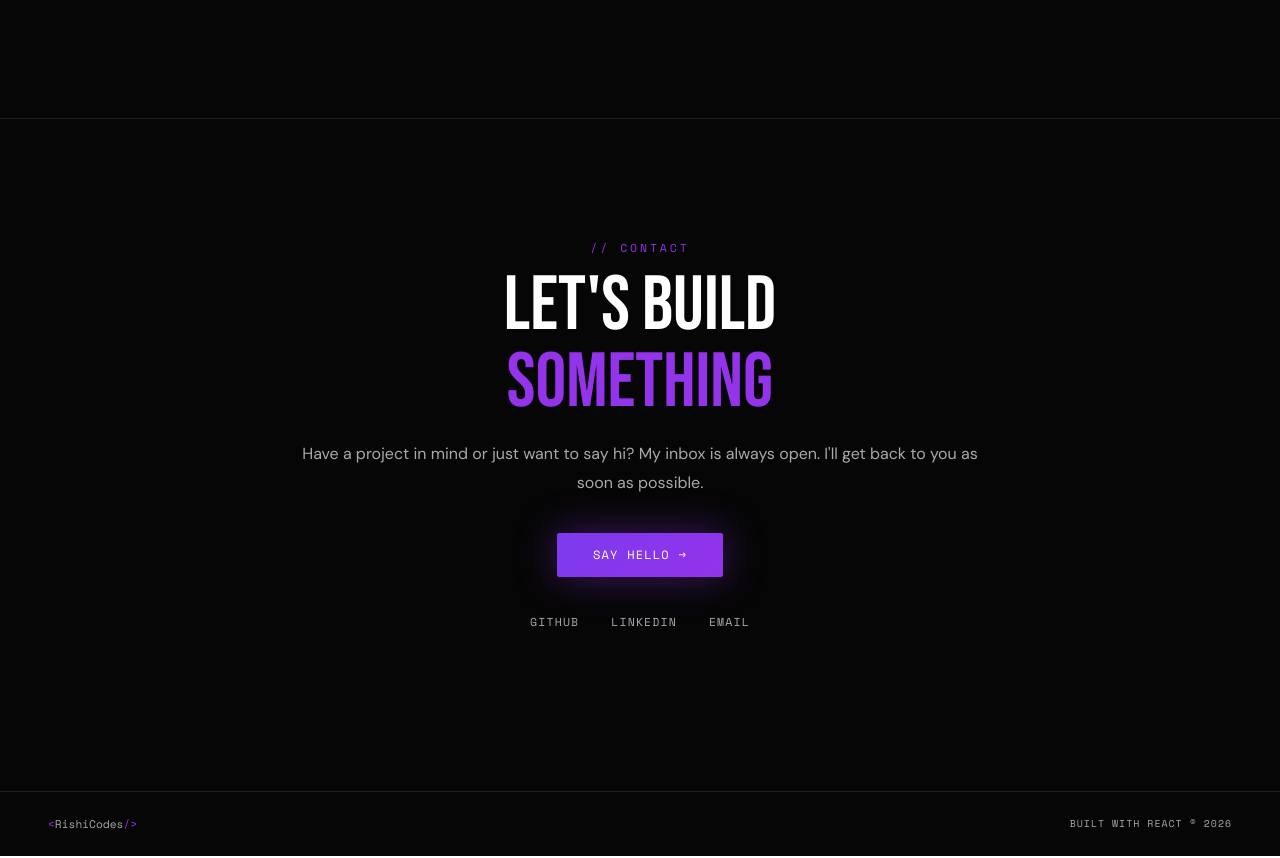
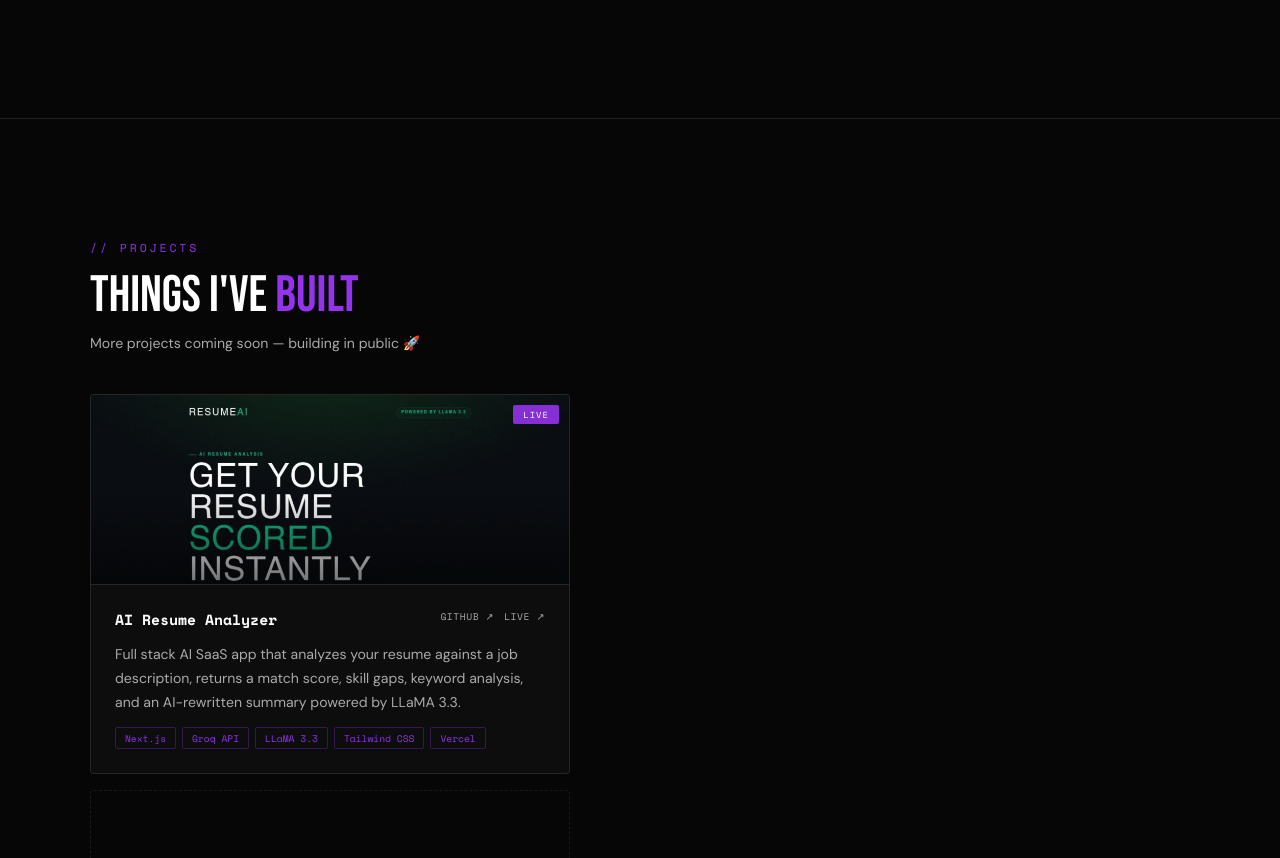
Before and after one commit to rishicodes-7/rishi-portfolio, a React (Vite) app: page / in a window 1280 px wide. Shown: the part 1942-2800 px from the top of the page. Built offline with nearby package versions, Linux system fonts and the light colour scheme.

Commit message:
added projects section with AI Resume Analyzer

```diff
--- a/src/App.jsx
+++ b/src/App.jsx
@@ -43,28 +43,42 @@ const SKILLS = [
   { name: "PostgreSQL", level: 78 },
 ];
 
-const NAV_LINKS = ["about", "skills", "contact"];
+const NAV_LINKS = ["about", "skills", "projects", "contact"];
 
+// ── ADD MORE PROJECTS HERE IN THE FUTURE ──────────────────────────────────────
 const PROJECTS = [
   {
-    title: "DevConnect",
-    desc: "Full-featured social platform for developers with real-time chat, post feeds, GitHub OAuth login, and profile portfolios.",
-    tech: ["React", "Node.js", "MongoDB", "Socket.io", "JWT"],
-    live: "#", github: "https://github.com/rishicodes-7",
+    title: "AI Resume Analyzer",
+    desc: "Full stack AI SaaS app that analyzes your resume against a job description, returns a match score, skill gaps, keyword analysis, and an AI-rewritten summary powered by LLaMA 3.3.",
+    tech: ["Next.js", "Groq API", "LLaMA 3.3", "Tailwind CSS", "Vercel"],
+    live: "https://my-resume-ai-rishicodes-7s-projects.vercel.app",
+    github: "https://github.com/rishicodes-7/my-resume-ai",
+    image: "/resume-ai.png",
+    badge: "LIVE",
   },
-  {
-    title: "ShopSwift",
-    desc: "End-to-end e-commerce solution with product management, cart system, Stripe payments, and order tracking. 98/100 Lighthouse score.",
-    tech: ["Next.js", "PostgreSQL", "Prisma", "Stripe", "TypeScript"],
-    live: "#", github: "https://github.com/rishicodes-7",
-  },
-  {
-    title: "TaskFlow",
-    desc: "Kanban-style project management app with drag-and-drop boards, real-time collaboration, and Redis caching reducing DB load by 60%.",
-    tech: ["React", "Express", "MongoDB", "Redis", "Docker"],
-    live: "#", github: "https://github.com/rishicodes-7",
-  },
+  // ── PROJECT 2 — uncomment and fill in when ready ──
+  // {
+  //   title: "Your Next Project",
+  //   desc: "Description of your project goes here.",
+  //   tech: ["React", "Node.js"],
+  //   live: "#",
+  //   github: "https://github.com/rishicodes-7",
+  //   image: null,
+  //   badge: "WIP",
+  // },
+
+  // ── PROJECT 3 — uncomment and fill in when ready ──
+  // {
+  //   title: "Your Next Project",
+  //   desc: "Description of your project goes here.",
+  //   tech: ["React", "Node.js"],
+  //   live: "#",
+  //   github: "https://github.com/rishicodes-7",
+  //   image: null,
+  //   badge: null,
+  // },
 ];
+// ─────────────────────────────────────────────────────────────────────────────
 
 function useInView(threshold = 0.15) {
   const ref = useRef(null);
@@ -134,7 +148,6 @@ function Navbar({ scrolled }) {
           <span style={{ color: "var(--accent)" }}>{"<"}</span>RishiCodes<span style={{ color: "var(--accent)" }}>{">"}</span>
         </span>
 
-        {/* Desktop links */}
         {!isMobile && (
           <div style={{ display: "flex", gap: "28px", alignItems: "center" }}>
             {NAV_LINKS.map(l => (
@@ -160,7 +173,6 @@ function Navbar({ scrolled }) {
           </div>
         )}
 
-        {/* Hamburger */}
         {isMobile && (
           <div style={{ display: "flex", alignItems: "center", gap: "12px" }}>
             <button onClick={toggleTheme} style={{
@@ -193,7 +205,6 @@ function Navbar({ scrolled }) {
         )}
       </nav>
 
-      {/* Mobile menu */}
       {isMobile && menuOpen && (
         <div style={{
           position: "fixed", top: 0, left: 0, right: 0, bottom: 0, zIndex: 99,
@@ -278,16 +289,13 @@ function Hero() {
       boxSizing: "border-box", width: "100%",
     }}>
       <ParticlesCanvas />
-      {/* Grid */}
       <div style={{
         position: "absolute", inset: 0, zIndex: 0,
         backgroundImage: `linear-gradient(rgba(147,51,234,0.04) 1px, transparent 1px), linear-gradient(90deg, rgba(147,51,234,0.04) 1px, transparent 1px)`,
         backgroundSize: "60px 60px",
       }} />
-      {/* Glow blob — clipped so it never causes overflow */}
       <div style={{
-        position: "absolute",
-        top: "10%",
+        position: "absolute", top: "10%",
         right: isMobile ? "-100px" : "5%",
         width: isMobile ? "250px" : "400px",
         height: isMobile ? "250px" : "400px",
@@ -297,8 +305,7 @@ function Hero() {
       }} />
 
       <div style={{
-        position: "relative", zIndex: 1,
-        width: "100%",
+        position: "relative", zIndex: 1, width: "100%",
         maxWidth: isMobile ? "100%" : "800px",
         paddingTop: isMobile ? "90px" : "0",
         paddingBottom: isMobile ? "60px" : "0",
@@ -352,8 +359,6 @@ function Hero() {
             borderRadius: "2px", width: isMobile ? "100%" : "auto",
             boxShadow: "0 0 30px rgba(147,51,234,0.4)", transition: "all 0.3s ease",
           }}>Get in Touch</button>
-
-
         </div>
       </div>
     </section>
@@ -375,7 +380,6 @@ function About() {
         opacity: inView ? 1 : 0, transform: inView ? "translateY(0)" : "translateY(40px)",
         transition: "all 0.8s cubic-bezier(0.16,1,0.3,1)",
       }}>
-        {/* Photo */}
         <div style={{ position: "relative", width: isMobile ? "200px" : "100%", margin: isMobile ? "0 auto" : "0" }}>
           <div style={{ width: "100%", paddingBottom: "100%", borderRadius: "4px", position: "relative", overflow: "hidden" }}>
             {[
@@ -401,7 +405,6 @@ function About() {
           }}>FULL STACK</div>
         </div>
 
-        {/* Text */}
         <div style={{ paddingTop: isMobile ? "20px" : "0" }}>
           <p style={{ fontFamily: "'Space Mono', monospace", fontSize: "0.72rem", letterSpacing: "0.25em", color: "#9333ea", textTransform: "uppercase", marginBottom: "12px" }}>// about me</p>
           <h2 style={{
@@ -505,13 +508,26 @@ function Projects() {
       <div style={{ maxWidth: "1100px", margin: "0 auto" }}>
         <div style={{ opacity: inView ? 1 : 0, transform: inView ? "translateY(0)" : "translateY(40px)", transition: "all 0.8s cubic-bezier(0.16,1,0.3,1)" }}>
           <p style={{ fontFamily: "'Space Mono', monospace", fontSize: "0.72rem", letterSpacing: "0.25em", color: "#9333ea", textTransform: "uppercase", marginBottom: "12px" }}>// projects</p>
-          <h2 style={{ fontFamily: "'Bebas Neue', sans-serif", fontSize: isMobile ? "2.2rem" : "clamp(2rem, 4vw, 3.5rem)", color: "var(--text-primary)", lineHeight: 1.1, marginBottom: "40px" }}>
+          <h2 style={{ fontFamily: "'Bebas Neue', sans-serif", fontSize: isMobile ? "2.2rem" : "clamp(2rem, 4vw, 3.5rem)", color: "var(--text-primary)", lineHeight: 1.1, marginBottom: "8px" }}>
             Things I've <span style={{ color: "#9333ea" }}>Built</span>
           </h2>
+          <p style={{ fontFamily: "'DM Sans', sans-serif", fontSize: "0.88rem", color: "var(--text-secondary)", marginBottom: "40px" }}>
+            More projects coming soon — building in public 🚀
+          </p>
         </div>
 
-        <div style={{ display: "grid", gridTemplateColumns: isMobile ? "1fr" : "repeat(auto-fit, minmax(300px, 1fr))", gap: "16px" }}>
-          {PROJECTS.map((p, i) => <ProjectCard key={p.title} project={p} delay={i * 120} inView={inView} />)}
+        {/* Project cards grid */}
+        <div style={{
+          display: "grid",
+          gridTemplateColumns: isMobile ? "1fr" : PROJECTS.length === 1 ? "minmax(300px, 480px)" : "repeat(auto-fit, minmax(300px, 1fr))",
+          gap: "16px",
+        }}>
+          {PROJECTS.map((p, i) => (
+            <ProjectCard key={p.title} project={p} delay={i * 120} inView={inView} />
+          ))}
+
+          {/* Coming Soon placeholder card */}
+          <ComingSoonCard delay={PROJECTS.length * 120} inView={inView} />
         </div>
       </div>
     </section>
@@ -522,15 +538,43 @@ function ProjectCard({ project, delay, inView }) {
   const [hovered, setHovered] = useState(false);
   return (
     <div onMouseEnter={() => setHovered(true)} onMouseLeave={() => setHovered(false)} style={{
-      padding: "24px",
       background: hovered ? "rgba(147,51,234,0.07)" : "var(--card-bg)",
       border: `1px solid ${hovered ? "rgba(147,51,234,0.5)" : "var(--border)"}`,
       borderRadius: "4px", transition: "all 0.3s ease",
       opacity: inView ? 1 : 0, transform: inView ? "translateY(0)" : "translateY(30px)",
       transitionDelay: `${delay}ms`, transitionDuration: "0.7s",
-      display: "flex", flexDirection: "column", gap: "12px",
-      width: "100%", boxSizing: "border-box",
+      display: "flex", flexDirection: "column",
+      width: "100%", boxSizing: "border-box", overflow: "hidden",
     }}>
+      {/* Project screenshot */}
+      {project.image && (
+        <div style={{
+          width: "100%", height: "190px", overflow: "hidden",
+          borderBottom: `1px solid ${hovered ? "rgba(147,51,234,0.4)" : "var(--border)"}`,
+          position: "relative",
+        }}>
+          <img src={project.image} alt={project.title} style={{
+            width: "100%", height: "100%", objectFit: "cover", objectPosition: "top",
+            transition: "transform 0.5s ease",
+            transform: hovered ? "scale(1.04)" : "scale(1)",
+          }} />
+          <div style={{
+            position: "absolute", inset: 0,
+            background: "linear-gradient(to bottom, transparent 50%, rgba(0,0,0,0.55))",
+          }} />
+          {project.badge && (
+            <span style={{
+              position: "absolute", top: 10, right: 10,
+              background: "rgba(147,51,234,0.9)", color: "#fff",
+              fontFamily: "'Space Mono', monospace", fontSize: "0.55rem",
+              padding: "3px 10px", borderRadius: "2px", letterSpacing: "0.12em",
+            }}>{project.badge}</span>
+          )}
+        </div>
+      )}
+
+      {/* Card body */}
+      <div style={{ padding: "24px", display: "flex", flexDirection: "column", gap: "12px", flex: 1 }}>
         <div style={{ display: "flex", justifyContent: "space-between", alignItems: "flex-start", gap: "8px" }}>
           <h3 style={{ fontFamily: "'Space Mono', monospace", fontSize: "0.92rem", color: "var(--text-primary)" }}>{project.title}</h3>
           <div style={{ display: "flex", gap: "10px", flexShrink: 0 }}>
@@ -554,6 +598,37 @@ function ProjectCard({ project, delay, inView }) {
             }}>{t}</span>
           ))}
         </div>
+      </div>
+    </div>
+  );
+}
+
+// ── Coming Soon placeholder ───────────────────────────────────────────────────
+function ComingSoonCard({ delay, inView }) {
+  const [hovered, setHovered] = useState(false);
+  return (
+    <div onMouseEnter={() => setHovered(true)} onMouseLeave={() => setHovered(false)} style={{
+      background: hovered ? "rgba(147,51,234,0.04)" : "transparent",
+      border: `1px dashed ${hovered ? "rgba(147,51,234,0.4)" : "rgba(255,255,255,0.08)"}`,
+      borderRadius: "4px", transition: "all 0.3s ease",
+      opacity: inView ? 1 : 0, transform: inView ? "translateY(0)" : "translateY(30px)",
+      transitionDelay: `${delay}ms`, transitionDuration: "0.7s",
+      display: "flex", flexDirection: "column", alignItems: "center", justifyContent: "center",
+      minHeight: "240px", width: "100%", boxSizing: "border-box", padding: "32px",
+      cursor: "default",
+    }}>
+      <div style={{
+        width: "40px", height: "40px", borderRadius: "50%",
+        border: "1px dashed rgba(147,51,234,0.3)",
+        display: "flex", alignItems: "center", justifyContent: "center",
+        marginBottom: "16px", fontSize: "1.2rem",
+        color: "rgba(147,51,234,0.4)",
+      }}>+</div>
+      <p style={{
+        fontFamily: "'Space Mono', monospace", fontSize: "0.7rem",
+        color: "rgba(255,255,255,0.15)", letterSpacing: "0.15em",
+        textTransform: "uppercase", textAlign: "center",
+      }}>Next Project<br />Coming Soon</p>
     </div>
   );
 }
@@ -591,8 +666,7 @@ function Contact() {
           fontFamily: "'Space Mono', monospace", fontSize: "0.75rem",
           letterSpacing: "0.1em", textTransform: "uppercase",
           borderRadius: "2px", boxShadow: "0 0 40px rgba(147,51,234,0.4)",
-          boxSizing: "border-box",
-          transition: "all 0.3s ease",
+          boxSizing: "border-box", transition: "all 0.3s ease",
         }}>Say Hello →</a>
 
         <div style={{ marginTop: "36px", display: "flex", justifyContent: "center", gap: isMobile ? "20px" : "32px", flexWrap: "wrap" }}>
@@ -654,7 +728,6 @@ export default function App() {
 
         *, *::before, *::after { box-sizing: border-box; margin: 0; padding: 0; }
 
-        /* CRITICAL: both html AND body need overflow-x hidden */
         html {
           scroll-behavior: smooth;
           overflow-x: hidden;
@@ -695,7 +768,6 @@ export default function App() {
         section + section { border-top: 1px solid var(--border); }
 
         @keyframes blink { 0%, 100% { opacity: 1; } 50% { opacity: 0; } }
-        @keyframes scrollPulse { 0%, 100% { opacity: 0.4; } 50% { opacity: 0.9; } }
 
         ::-webkit-scrollbar { width: 4px; }
         ::-webkit-scrollbar-track { background: #060606; }
@@ -706,6 +778,7 @@ export default function App() {
       <Hero />
       <About />
       <Skills />
+      <Projects />
       <Contact />
       <Footer />
     </ThemeProvider>
```
Also changed, not shown: public/resume-ai.png (added). Lines whose indentation alone changed are shown as unchanged.
